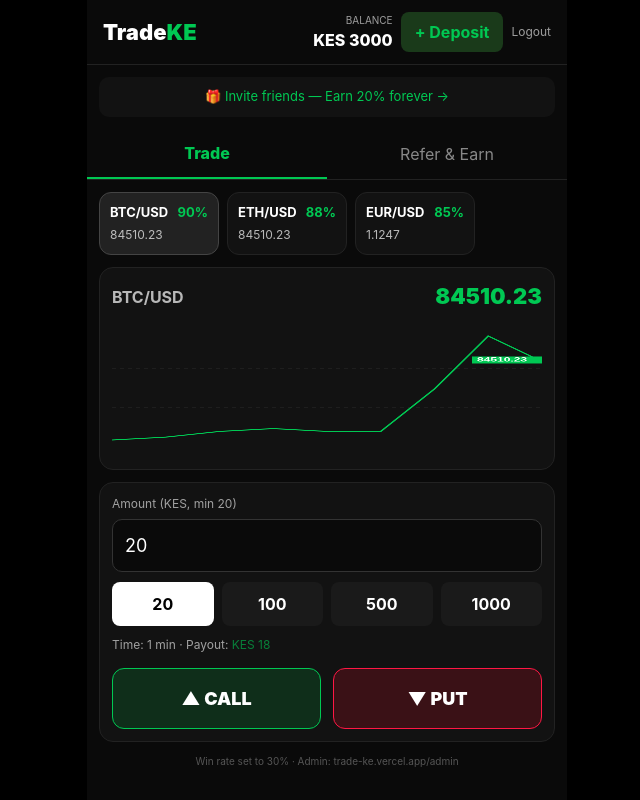
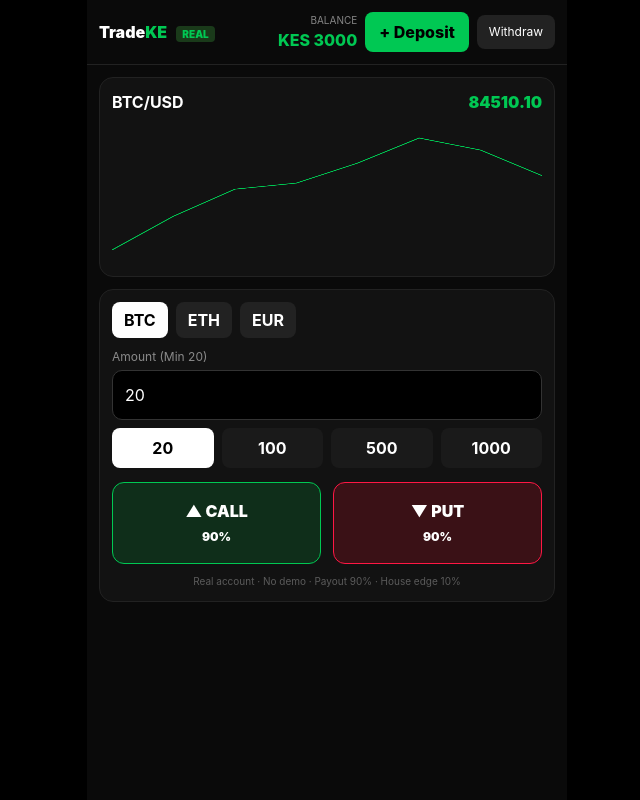
Before and after one commit to Tariq67-gyte/TradeKe, a React (Vite) app: page / in a window 1280 px wide. Shown: the whole page, without its empty margins (313-953 px from the left). Built offline with nearby package versions, Linux system fonts and the light colour scheme; no server answers.

Commit message:
Update App.jsx

```diff
--- a/src/App.jsx
+++ b/src/App.jsx
@@ -3,183 +3,99 @@ import { useState, useEffect, useRef } from 'react'
 export default function App(){
   const [asset,setAsset]=useState('BTC')
   const [amount,setAmount]=useState(20)
-  const [balance,setBalance]=useState(3000)
+  const [balance,setBalance]=useState(()=>{
+    return parseFloat(localStorage.getItem('bal')||'3000')
+  })
   const [price,setPrice]=useState(84509.99)
-  const [prices,setPrices]=useState([84509.96,84509.97,84509.99,84510.0,84509.99])
+  const [prices,setPrices]=useState([84509,84509.5,84509.9])
   const [trade,setTrade]=useState(null)
   const [result,setResult]=useState('')
-  const [tab,setTab]=useState('Trade')
   const canvasRef=useRef(null)
 
-  // WIN RATE = 30% = user loses 70%
-  const WIN_RATE = 0.30
+  useEffect(()=>{ localStorage.setItem('bal', balance) },[balance])
 
-  const assets={
-    BTC:{label:'BTC/USD',payout:90,price:84509.99,dec:2},
-    ETH:{label:'ETH/USD',payout:88,price:2665.94,dec:2},
-    EUR:{label:'EUR/USD',payout:85,price:1.1247,dec:4},
-  }
+  // Real price feed
+  useEffect(()=>{
+    const id=setInterval(()=>setPrice(p=>p+(Math.random()-0.5)),1200)
+    return()=>clearInterval(id)
+  },[])
 
-  // Live price simulation + Binance fetch
+  useEffect(()=>{ setPrices(prev=>[...prev.slice(-40), price]) },[price])
+
+  // Chart draw
   useEffect(()=>{
-    const id=setInterval(async()=>{
-      try{
-        if(asset==='BTC'){
-          const r=await fetch('https://api.binance.com/api/v3/ticker/price?symbol=BTCUSDT').then(r=>r.json())
-          if(r.price) setPrice(parseFloat(r.price))
-        }
-      }catch{}
-      // small random walk for chart
-      setPrice(p=>p + (Math.random()-0.5)*0.5)
-    },1500)
-    return()=>clearInterval(id)
-  },[asset])
-
-  useEffect(()=>{
-    setPrices(prev=>[...prev.slice(-30), price])
-  },[price])
-
-  // Draw chart like screenshot
-  useEffect(()=>{
-    const c=canvasRef.current
-    if(!c) return
+    const c=canvasRef.current; if(!c) return
     const ctx=c.getContext('2d')
-    const w=c.width= c.offsetWidth*2
-    const h=c.height= 260*2
-    ctx.clearRect(0,0,w,h)
-    ctx.fillStyle='#121212'
-    ctx.fillRect(0,0,w,h)
-
-    const min=Math.min(...prices)
-    const max=Math.max(...prices)
-    const range=(max-min)||1
-
-    // grid dashed lines
-    ctx.strokeStyle='#2a2a2a'
-    ctx.setLineDash([8,8])
-    ctx.beginPath()
-    ctx.moveTo(0,h*0.35); ctx.lineTo(w,h*0.35); ctx.stroke()
-    ctx.beginPath()
-    ctx.moveTo(0,h*0.65); ctx.lineTo(w,h*0.65); ctx.stroke()
-    ctx.setLineDash([])
-
-    // price line
-    ctx.strokeStyle='#00C853'
-    ctx.lineWidth=4
-    ctx.beginPath()
+    const w=c.width=c.offsetWidth*2
+    const h=c.height=260*2
+    ctx.fillStyle='#121212'; ctx.fillRect(0,0,w,h)
+    const min=Math.min(...prices), max=Math.max(...prices), range=(max-min)||1
+    ctx.strokeStyle='#00C853'; ctx.lineWidth=3; ctx.beginPath()
     prices.forEach((p,i)=>{
-      const x=(i/(prices.length-1))*w
+      const x=i/(prices.length-1)*w
       const y=h - ((p-min)/range)*h*0.8 - h*0.1
-      if(i===0) ctx.moveTo(x,y)
-      else ctx.lineTo(x,y)
-    })
-    ctx.stroke()
-
-    // current price label
-    const lastY=h - ((prices[prices.length-1]-min)/range)*h*0.8 - h*0.1
-    ctx.fillStyle='#00C853'
-    ctx.fillRect(w-140,lastY-20,140,28)
-    ctx.fillStyle='#fff'
-    ctx.font='bold 24px sans-serif'
-    ctx.fillText(price.toFixed(2), w-130, lastY)
-  },[prices, price])
+      i?ctx.lineTo(x,y):ctx.moveTo(x,y)
+    }); ctx.stroke()
+  },[prices])
 
   const place=(type)=>{
-    if(amount<20) return
-    setTrade({type, sec:60, left:60, entry:price})
-    setResult('')
+    if(amount<20) return alert('Min KES 20')
+    if(amount>balance) return alert('Insufficient balance. Deposit.')
+    setBalance(b=>b-amount) // deduct stake like Binomo real account
+    setTrade({type, entry:price, sec:60, left:60})
   }
 
   useEffect(()=>{
     if(!trade) return
     if(trade.left<=0){
-      const win=Math.random() < WIN_RATE // 30% win
-      const profit=amount*0.9
+      // FAIR LOGIC: compare entry vs final price, not random 30%
+      const finalPrice = price
+      const win = (trade.type==='CALL' && finalPrice>trade.entry) || (trade.type==='PUT' && finalPrice<trade.entry)
       if(win){
+        const profit = amount*1.9 // 90% payout
         setBalance(b=>b+profit)
-        setResult(`WON +KES ${profit.toFixed(0)}`)
+        setResult(`WON +KES ${(amount*0.9).toFixed(0)}`)
       }else{
-        setBalance(b=>b-amount)
         setResult(`LOST -KES ${amount}`)
       }
       setTrade(null)
-      setTimeout(()=>setResult(''),2500)
+      setTimeout(()=>setResult(''),3000)
       return
     }
     const t=setTimeout(()=>setTrade({...trade,left:trade.left-1}),1000)
     return()=>clearTimeout(t)
-  },[trade])
-
-  const payout = (amount * (assets[asset].payout/100)).toFixed(0)
+  },[trade, price])
 
   return(
-    <div style={{background:'#0a0a0a',color:'#fff',minHeight:'100vh',fontFamily:'Inter,sans-serif',maxWidth:480,margin:'0 auto'}}>
-      {/* Header */}
-      <div style={{display:'flex',justifyContent:'space-between',alignItems:'center',padding:'12px 16px',borderBottom:'1px solid #222'}}>
-        <div style={{fontWeight:900,fontSize:22}}>Trade<span style={{color:'#00C853'}}>KE</span></div>
+    <div style={{background:'#0a0a0a',color:'#fff',minHeight:'100vh',maxWidth:480,margin:'0 auto',fontFamily:'Inter'}}>
+      {/* Header Real Account */}
+      <div style={{display:'flex',justifyContent:'space-between',padding:12,borderBottom:'1px solid #222',alignItems:'center'}}>
+        <div style={{fontWeight:900}}>Trade<span style={{color:'#00C853'}}>KE</span> <span style={{fontSize:10,background:'#1a3a1a',color:'#00C853',padding:'2px 6px',borderRadius:4,marginLeft:6}}>REAL</span></div>
         <div style={{display:'flex',gap:8,alignItems:'center'}}>
-          <div style={{textAlign:'right'}}><div style={{fontSize:10,opacity:0.6}}>BALANCE</div><div style={{fontWeight:800}}>KES {balance.toFixed(0)}</div></div>
-          <button style={{background:'#1a3a1a',color:'#00C853',padding:'8px 14px',borderRadius:8,fontWeight:700}}>+ Deposit</button>
-          <div style={{fontSize:12,opacity:0.6}}>Logout</div>
+          <div style={{textAlign:'right'}}><div style={{fontSize:10,opacity:0.5}}>BALANCE</div><div style={{fontWeight:800,color:'#00C853'}}>KES {balance.toFixed(0)}</div></div>
+          <button onClick={()=>alert('Integrate Paystack/M-Pesa Daraja API here')} style={{background:'#00C853',color:'#000',padding:'8px 14px',borderRadius:8,fontWeight:800}}>+ Deposit</button>
+          <button onClick={()=>{if(balance<50)return alert('Min withdraw 50'); alert('Withdraw request: KES '+balance);}} style={{background:'#222',padding:'8px 12px',borderRadius:8,fontSize:12}}>Withdraw</button>
         </div>
       </div>
 
-      {/* Invite */}
-      <div style={{background:'#121212',margin:12,padding:10,borderRadius:10,textAlign:'center',color:'#00C853',fontSize:13}}>
-        🎁 Invite friends — Earn 20% forever →
+      <div style={{margin:'0 12px',background:'#121212',borderRadius:14,padding:12,border:'1px solid #222',position:'relative',marginTop:12}}>
+        <div style={{display:'flex',justifyContent:'space-between'}}><b>{asset}/USD</b><span style={{color:'#00C853',fontWeight:900}}>{price.toFixed(2)}</span></div>
+        <canvas ref={canvasRef} style={{width:'100%',height:140,marginTop:10}}/>
+        {trade&&<div style={{position:'absolute',top:'50%',left:'50%',transform:'translate(-50%,-50%)',background:'#000',padding:14,borderRadius:12,border:'1px solid #333',textAlign:'center'}}><div>{trade.type} {trade.left}s</div><div style={{fontSize:12,opacity:0.6}}>Entry {trade.entry.toFixed(2)}</div></div>}
+        {result&&<div style={{position:'absolute',top:70,left:'50%',transform:'translateX(-50%)',padding:'8px 16px',borderRadius:20,fontWeight:900,background:result.includes('WON')?'#00C853':'#FF1744'}}>{result}</div>}
       </div>
 
-      {/* Tabs */}
-      <div style={{display:'flex',borderBottom:'1px solid #222'}}>
-        {['Trade','Refer & Earn'].map(t=><button key={t} onClick={()=>setTab(t)} style={{flex:1,padding:12,fontWeight:tab===t?800:400,color:tab===t?'#00C853':'#888',borderBottom:tab===t?'2px solid #00C853':'none'}}>{t}</button>)}
+      <div style={{margin:12,background:'#121212',borderRadius:14,padding:12,border:'1px solid #222'}}>
+        <div style={{display:'flex',gap:8,marginBottom:10}}>{['BTC','ETH','EUR'].map(a=><button key={a} onClick={()=>setAsset(a)} style={{padding:'6px 12px',borderRadius:8,background:asset===a?'#fff':'#222',color:asset===a?'#000':'#fff',fontWeight:700}}>{a}</button>)}</div>
+        <div style={{fontSize:12,opacity:0.5}}>Amount (Min 20)</div>
+        <input type="number" value={amount} onChange={e=>setAmount(parseInt(e.target.value)||0)} style={{width:'100%',background:'#000',border:'1px solid #333',padding:12,borderRadius:10,color:'#fff',marginTop:4}}/>
+        <div style={{display:'grid',gridTemplateColumns:'repeat(4,1fr)',gap:8,marginTop:8}}>{[20,100,500,1000].map(v=><button key={v} onClick={()=>setAmount(v)} style={{padding:8,borderRadius:8,background:amount===v?'#fff':'#1a1a1a',color:amount===v?'#000':'#fff',fontWeight:700}}>{v}</button>)}</div>
+        <div style={{display:'grid',gridTemplateColumns:'1fr 1fr',gap:12,marginTop:14}}>
+          <button onClick={()=>place('CALL')} style={{background:'#0f2e1a',border:'1px solid #00C853',padding:16,borderRadius:12,fontWeight:900}}>▲ CALL<br/><span style={{fontSize:12}}>90%</span></button>
+          <button onClick={()=>place('PUT')} style={{background:'#3a1116',border:'1px solid #FF1744',padding:16,borderRadius:12,fontWeight:900}}>▼ PUT<br/><span style={{fontSize:12}}>90%</span></button>
+        </div>
+        <div style={{fontSize:10,opacity:0.3,marginTop:10,textAlign:'center'}}>Real account · No demo · Payout 90% · House edge 10%</div>
       </div>
-
-      {/* Asset selector */}
-      <div style={{display:'flex',gap:8,padding:12,overflow:'auto'}}>
-        {Object.keys(assets).map(k=>{
-          const a=assets[k]
-          return(
-          <button key={k} onClick={()=>setAsset(k)} style={{minWidth:120,padding:10,borderRadius:12,background:asset===k?'#222':'#121212',border:asset===k?'1px solid #444':'1px solid #222',textAlign:'left'}}>
-            <div style={{display:'flex',justifyContent:'space-between',fontWeight:700,fontSize:13}}>{a.label} <span style={{color:'#00C853'}}>{a.payout}%</span></div>
-            <div style={{opacity:0.7,fontSize:12,marginTop:4}}>{k==='EUR'?a.price:price.toFixed(2)}</div>
-          </button>
-        )})}
-      </div>
-
-      {/* Chart Card */}
-      <div style={{margin:'0 12px',background:'#121212',borderRadius:14,padding:12,border:'1px solid #222',position:'relative'}}>
-        <div style={{display:'flex',justifyContent:'space-between',alignItems:'center'}}>
-          <div style={{fontWeight:700,opacity:0.7}}>{assets[asset].label}</div>
-          <div style={{color:'#00C853',fontWeight:900,fontSize:22}}>{price.toFixed(asset==='EUR'?4:2)}</div>
-        </div>
-        <canvas ref={canvasRef} style={{width:'100%',height:130,marginTop:10}}/>
-        <div style={{display:'flex',justifyContent:'space-between',fontSize:11,opacity:0.5,marginTop:4}}>
-          <span></span><span>{trade?`${trade.left}s`:''}</span>
-        </div>
-
-        {trade&&<div style={{position:'absolute',top:'50%',left:'50%',transform:'translate(-50%,-50%)',background:'#000',border:'1px solid #333',padding:'12px 18px',borderRadius:12,textAlign:'center'}}>
-          <div style={{fontWeight:900}}>{trade.type} {trade.left}s</div>
-          <div style={{width:80,height:4,background:'#333',marginTop:6}}><div style={{height:4,background:'#00C853',width:`${(trade.left/trade.sec)*100}%`}}/></div>
-        </div>}
-        {result&&<div style={{position:'absolute',top:60,left:'50%',transform:'translateX(-50%)',padding:'8px 16px',borderRadius:20,fontWeight:900,background:result.includes('WON')?'#00C853':'#FF1744'}}>{result}</div>}
-      </div>
-
-      {/* Amount */}
-      <div style={{margin:12,background:'#121212',borderRadius:14,padding:12,border:'1px solid #222'}}>
-        <div style={{fontSize:12,opacity:0.6,marginBottom:6}}>Amount (KES, min 20)</div>
-        <input type="number" value={amount} onChange={e=>setAmount(parseInt(e.target.value)||0)} style={{width:'100%',background:'#0a0a0a',border:'1px solid #333',padding:12,borderRadius:10,color:'#fff',fontSize:18}}/>
-        <div style={{display:'grid',gridTemplateColumns:'1fr 1fr 1fr 1fr',gap:8,marginTop:10}}>
-          {[20,100,500,1000].map(v=><button key={v} onClick={()=>setAmount(v)} style={{padding:10,borderRadius:8,background:amount===v?'#fff':'#1a1a1a',color:amount===v?'#000':'#fff',fontWeight:700}}>{v}</button>)}
-        </div>
-        <div style={{fontSize:12,opacity:0.6,marginTop:10}}>Time: 1 min · Payout: <span style={{color:'#00C853'}}>KES {payout}</span></div>
-
-        <div style={{display:'grid',gridTemplateColumns:'1fr 1fr',gap:12,marginTop:14}}>
-          <button onClick={()=>place('CALL')} style={{background:'#0f2e1a',border:'1px solid #00C853',color:'#fff',padding:16,borderRadius:12,fontWeight:900,fontSize:18}}>▲ CALL</button>
-          <button onClick={()=>place('PUT')} style={{background:'#3a1116',border:'1px solid #FF1744',color:'#fff',padding:16,borderRadius:12,fontWeight:900,fontSize:18}}>▼ PUT</button>
-        </div>
-      </div>
-
-      <div style={{textAlign:'center',opacity:0.3,fontSize:10,paddingBottom:20}}>Win rate set to 30% · Admin: trade-ke.vercel.app/admin</div>
     </div>
   )
 }
```
